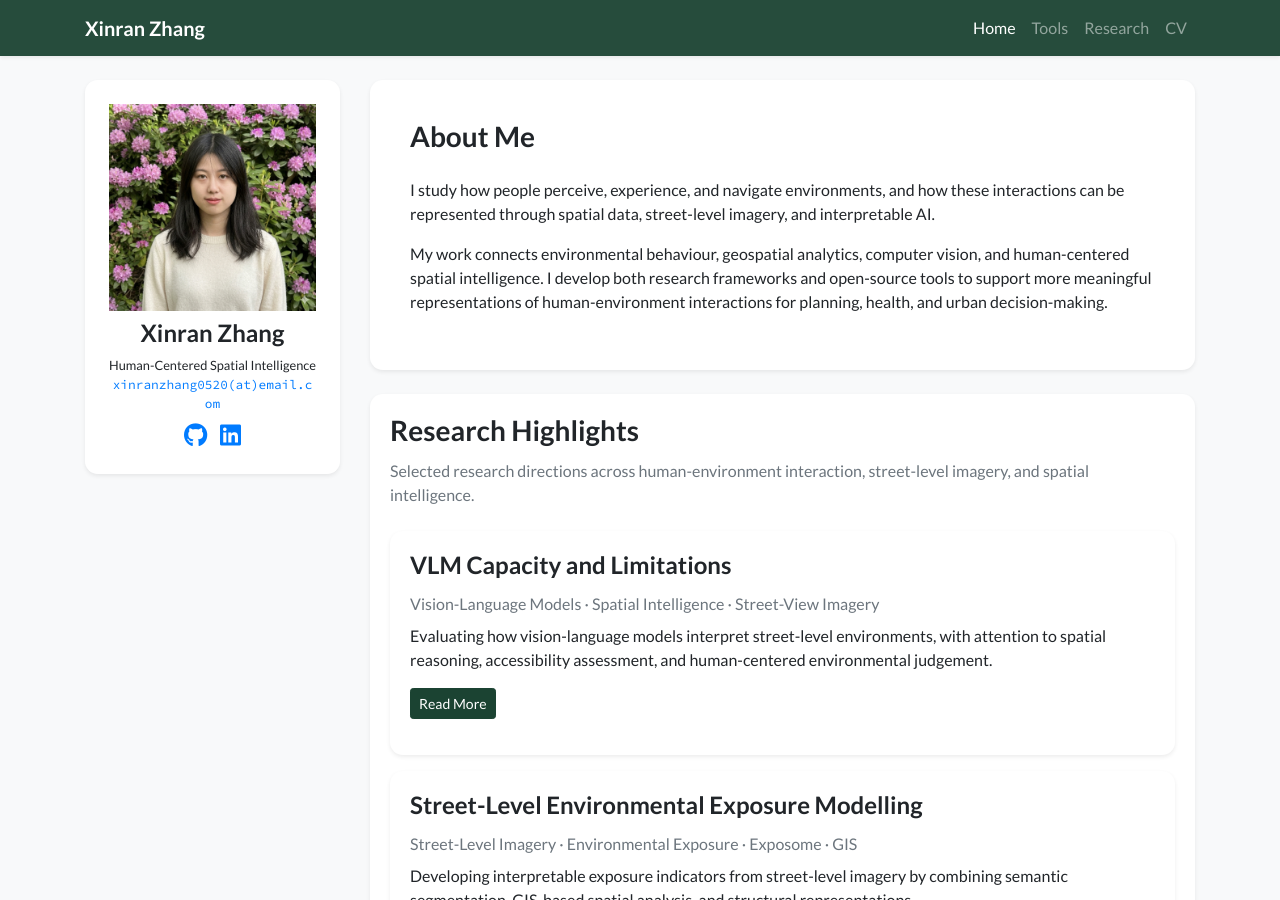
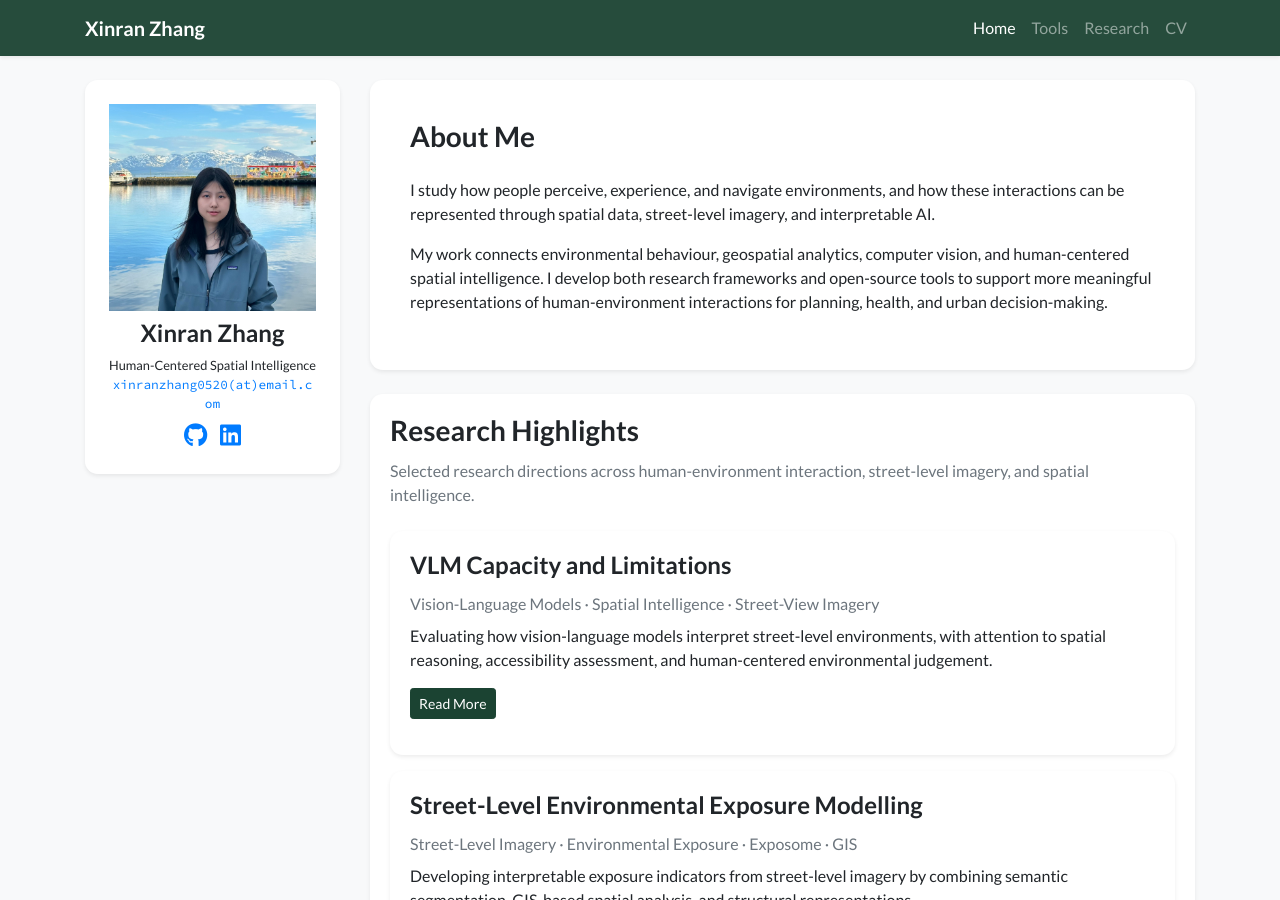
Before and after one commit to Rintozxr/rintozxr.github.io, a Jekyll site: the page built from index.html, in a window 1280 px wide and 900 px high. Built offline with Jekyll 4.4.1, drawn with Linux system fonts in a browser that asks for light colours; nearby versions of some CDN libraries; a style sheet for code colours, icons or effects is not loaded.

Commit message:
Update profile.yml

```diff
--- a/_data/profile.yml
+++ b/_data/profile.yml
@@ -28,7 +28,7 @@ short_bio: >-
    My work connects environmental behaviour, geospatial analytics, computer vision, and human-centered spatial intelligence. I develop both research frameworks and open-source tools to support more meaningful representations of human-environment interactions for planning, health, and urban decision-making.
   </p>
 
-portrait_url: /assets/images/photos/potrait.jpg
+portrait_url: /assets/images/photos/headshot.jpg
 portrait_caption: >-
   Xinran Zhang
 
```
